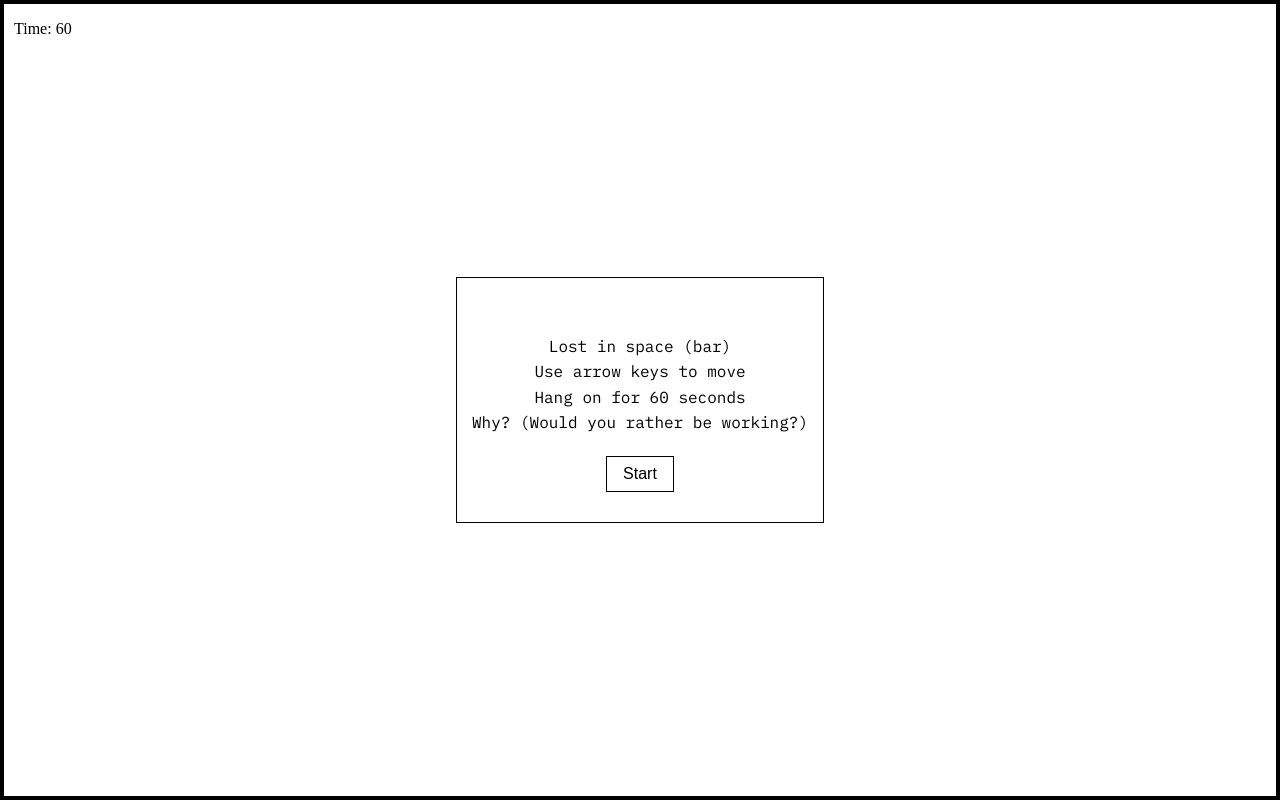
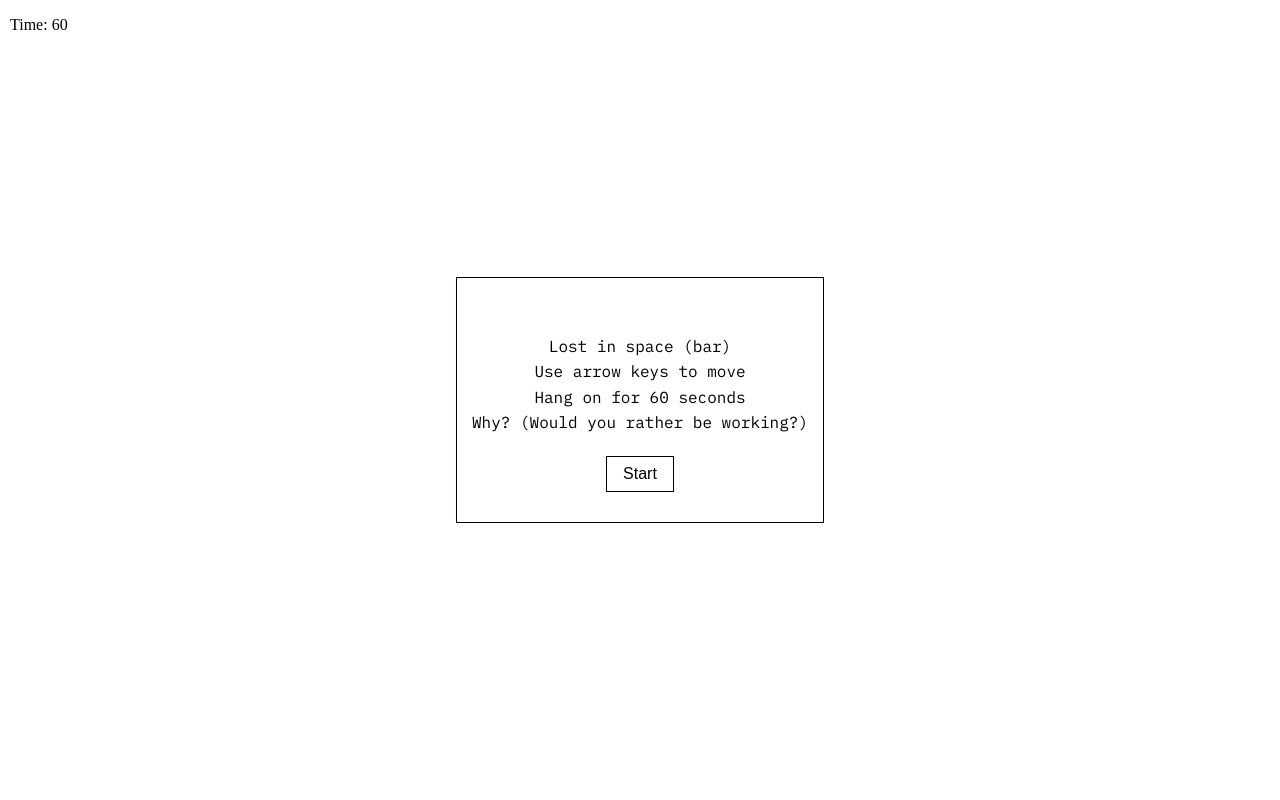
Before and after one commit to audioechoes/lost-in-spacebar, a plain HTML site: page index.html in a window 1280 px wide. Drawn offline with Linux system fonts and the light colour scheme.

Commit message:
Update index.html

```diff
--- a/index.html
+++ b/index.html
@@ -22,7 +22,6 @@
       width: 100%;
       height: 100vh;
       box-sizing: border-box;
-      border: 4px solid black; /* Thin lo-fi frame */
       background: white;
     }
 
```
